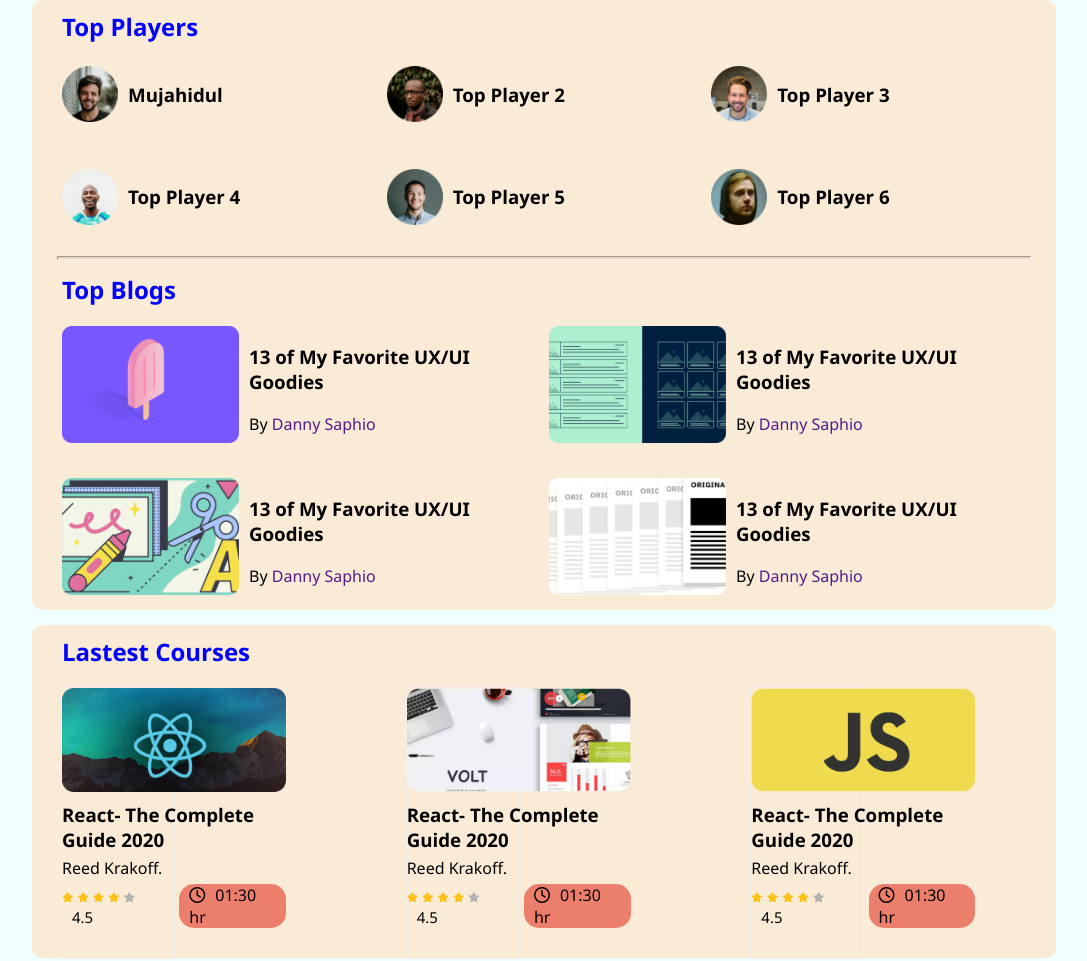
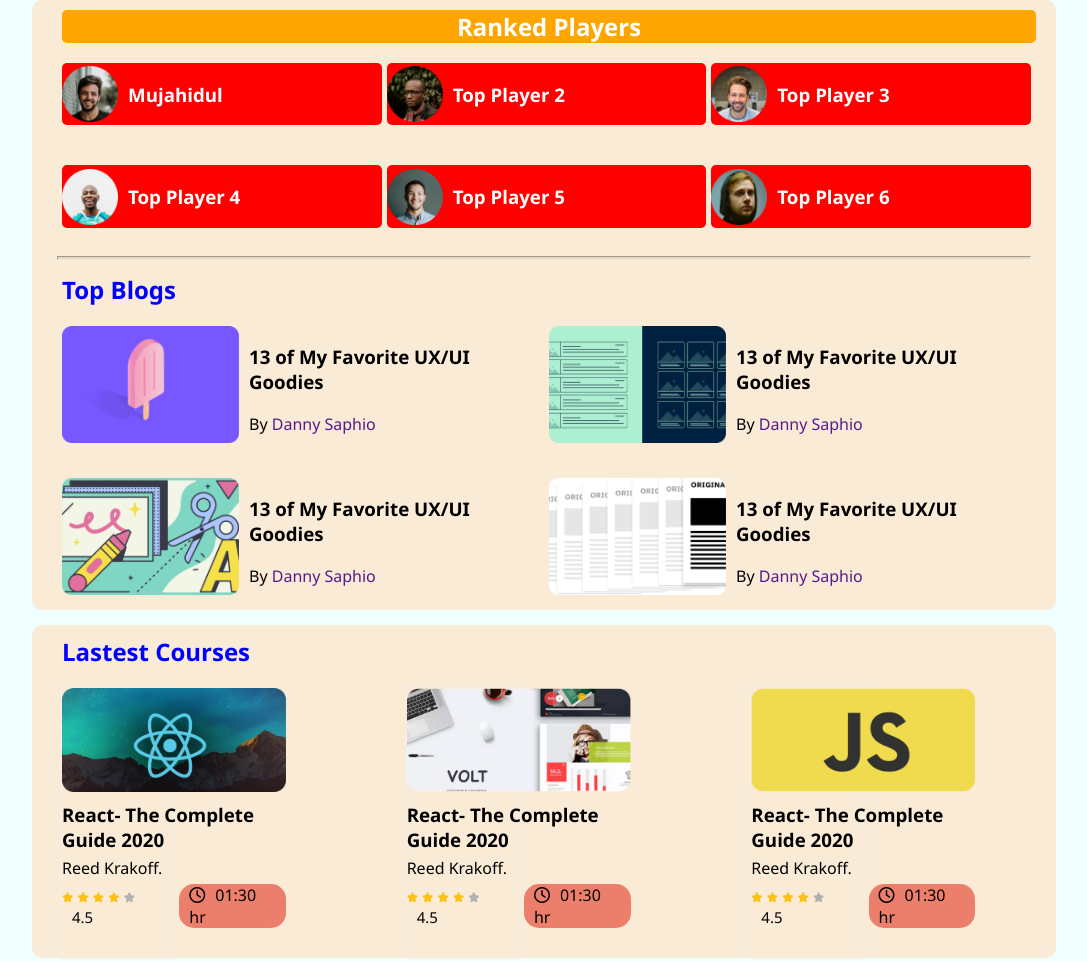
Before and after one commit to mni-dev/leader-board-css3, a plain HTML site: page index.html in a window 1280 px wide. Shown: the whole page, without its empty margins (96-1183 px from the left). Drawn offline with Linux system fonts and the light colour scheme.

Commit message:
js file added

```diff
--- a/index.html
+++ b/index.html
@@ -16,7 +16,7 @@
     <main class="players-page">
         <section class="players-container">
             <div class="players-title">
-                <h1>Top Players</h1>
+                <h1 id="top-players">Top Players</h1>
             </div>
             <div class="players">
                 <div class="player">
@@ -157,6 +157,7 @@
 </section>
 
     </main>
+    <script src="index.js"></script>
 </body>
 
 </html>
--- /dev/null
+++ b/index.js
@@ -0,0 +1,14 @@
+//grab and set style attribute to h1 tag
+const players = document.getElementById('top-players');
+players.innerHTML = 'Ranked Players';
+players.setAttribute("style", "color: white; background-color: orange; text-align: center; border-radius: 5px;");
+//  players.style.backgroundColor = 'orange';
+//  players.style.textAlign = 'center'
+//  players.style.color = 'black';
+
+//setting bg-color using byClassName
+const setBgColor = document.getElementsByClassName('player');
+for(let i =0; i<setBgColor.length; i++){
+    setBgColor[i].setAttribute("style", "background-color: red; color: white;margin-right: 5px; border-radius: 5px;")
+}
+console.log(setBgColor);
```
